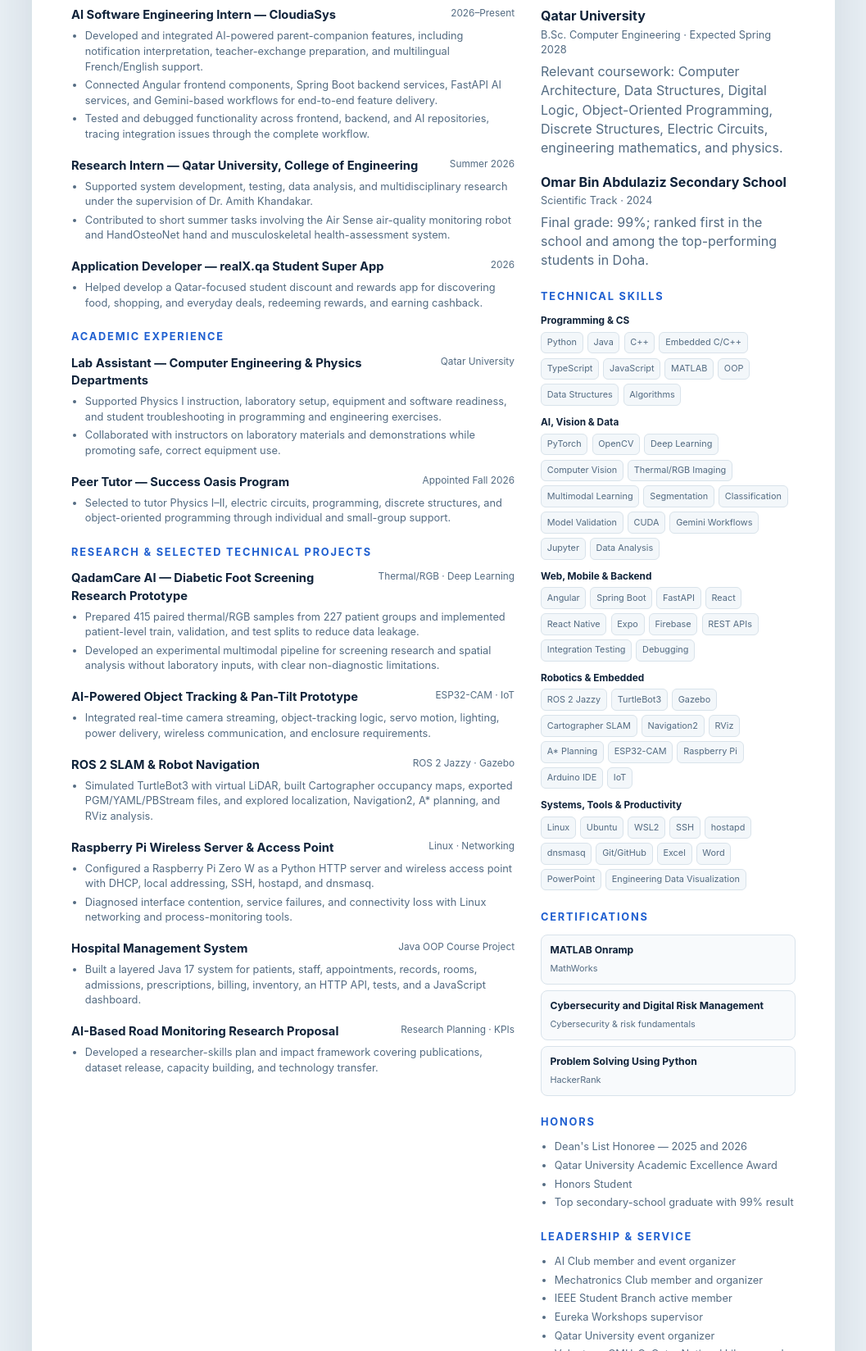
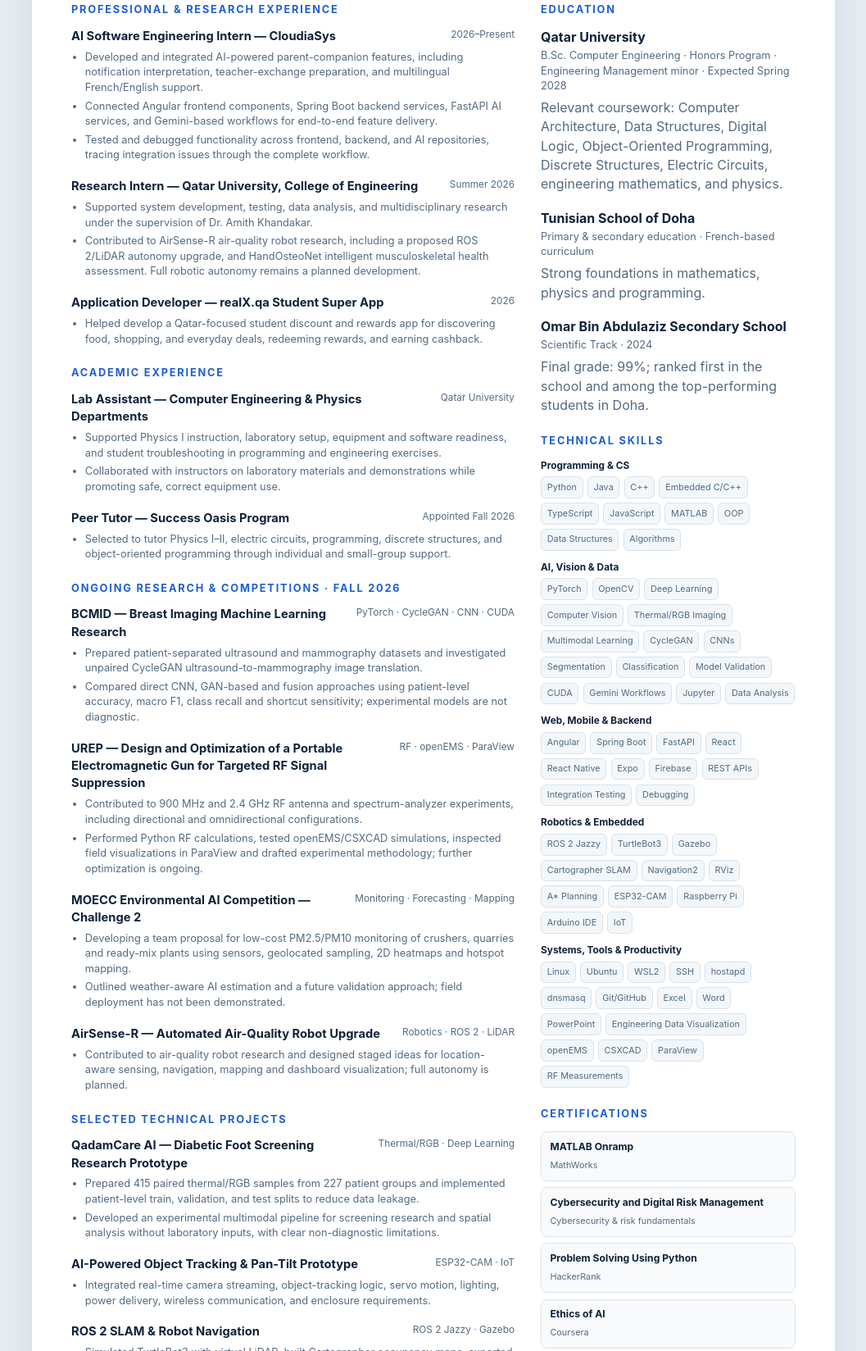
Before and after one commit to othmanayari049-wq/othmanayari049-wq, a website: page resume.html in a window 1280 px wide. Shown: the part 484-2132 px from the top of the page at 82% size, without its empty margins (111-1168 px from the left). Drawn offline with Linux system fonts and the light colour scheme.

Commit message:
Align public resume with Fall 2026 research and French background

```diff
--- a/resume.html
+++ b/resume.html
@@ -49,24 +49,24 @@
   <div class="toolbar">
     <a href="index.html">← Portfolio</a>
     <a href="mailto:ma2407342@qu.edu.qa">Email</a>
-    <a href="https://github.com/othmanayari049-wq" target="_blank" rel="noreferrer">GitHub</a>
+    <a href="https://github.com/othmanayari049-wq" target="_blank" rel="noreferrer">GitHub</a><a href="https://www.linkedin.com/in/mohamed-a-a3286b260/" target="_blank" rel="noopener noreferrer">LinkedIn</a>
     <button type="button" onclick="window.print()">Print / Save PDF</button>
   </div>
 
   <main class="page">
     <header>
       <div><h1>Mohamed Othman Ayari</h1><p class="role">Computer Engineering Undergraduate | AI Software Engineering | Embedded Systems</p></div>
-      <div class="contact"><span>Doha, Qatar</span><a href="mailto:ma2407342@qu.edu.qa">ma2407342@qu.edu.qa</a><a href="mailto:othmanayari049@gmail.com">othmanayari049@gmail.com</a><a href="https://github.com/othmanayari049-wq">github.com/othmanayari049-wq</a></div>
+      <div class="contact"><span>Doha, Qatar</span><a href="mailto:ma2407342@qu.edu.qa">ma2407342@qu.edu.qa</a><a href="mailto:othmanayari049@gmail.com">othmanayari049@gmail.com</a><a href="https://github.com/othmanayari049-wq">github.com/othmanayari049-wq</a><a href="https://www.linkedin.com/in/mohamed-a-a3286b260/">LinkedIn profile</a></div>
     </header>
 
-    <section><h2>Professional Profile</h2><p class="summary">Computer Engineering undergraduate at Qatar University with hands-on experience developing AI-enabled web features using Angular, Spring Boot, FastAPI, and Gemini-based workflows. Research and project experience spans computer vision, robotics, embedded systems, Linux networking, and data analysis. Two-time Dean's List honoree known for disciplined debugging, technical communication, and multidisciplinary teamwork.</p></section>
+    <section><h2>Professional Profile</h2><p class="summary">Computer Engineering undergraduate at Qatar University, Honors Program student, and Engineering Management minor with a French-curriculum background from the Tunisian School of Doha. Strong foundations in mathematics, physics, and programming. Experience across AI software engineering, breast-imaging machine learning, RF experimentation and simulation, robotics, embedded systems, and environmental AI. Dean’s List honoree (2025, 2026).</p></section>
 
     <div class="two">
       <div>
         <section>
           <h2>Professional & Research Experience</h2>
           <article class="item"><div class="item-head"><strong>AI Software Engineering Intern — CloudiaSys</strong><span>2026–Present</span></div><ul><li>Developed and integrated AI-powered parent-companion features, including notification interpretation, teacher-exchange preparation, and multilingual French/English support.</li><li>Connected Angular frontend components, Spring Boot backend services, FastAPI AI services, and Gemini-based workflows for end-to-end feature delivery.</li><li>Tested and debugged functionality across frontend, backend, and AI repositories, tracing integration issues through the complete workflow.</li></ul></article>
-          <article class="item"><div class="item-head"><strong>Research Intern — Qatar University, College of Engineering</strong><span>Summer 2026</span></div><ul><li>Supported system development, testing, data analysis, and multidisciplinary research under the supervision of Dr. Amith Khandakar.</li><li>Contributed to short summer tasks involving the Air Sense air-quality monitoring robot and HandOsteoNet hand and musculoskeletal health-assessment system.</li></ul></article>
+          <article class="item"><div class="item-head"><strong>Research Intern — Qatar University, College of Engineering</strong><span>Summer 2026</span></div><ul><li>Supported system development, testing, data analysis, and multidisciplinary research under the supervision of Dr. Amith Khandakar.</li><li>Contributed to AirSense-R air-quality robot research, including a proposed ROS 2/LiDAR autonomy upgrade, and HandOsteoNet intelligent musculoskeletal health assessment. Full robotic autonomy remains a planned development.</li></ul></article>
           <article class="item"><div class="item-head"><strong>Application Developer — realX.qa Student Super App</strong><span>2026</span></div><ul><li>Helped develop a Qatar-focused student discount and rewards app for discovering food, shopping, and everyday deals, redeeming rewards, and earning cashback.</li></ul></article>
         </section>
 
@@ -77,7 +77,14 @@
         </section>
 
         <section>
-          <h2>Research & Selected Technical Projects</h2>
+          <h2>Ongoing Research & Competitions · Fall 2026</h2>
+          <article class="item"><div class="item-head"><strong>BCMID — Breast Imaging Machine Learning Research</strong><span>PyTorch · CycleGAN · CNN · CUDA</span></div><ul><li>Prepared patient-separated ultrasound and mammography datasets and investigated unpaired CycleGAN ultrasound-to-mammography image translation.</li><li>Compared direct CNN, GAN-based and fusion approaches using patient-level accuracy, macro F1, class recall and shortcut sensitivity; experimental models are not diagnostic.</li></ul></article>
+          <article class="item"><div class="item-head"><strong>UREP — Design and Optimization of a Portable Electromagnetic Gun for Targeted RF Signal Suppression</strong><span>RF · openEMS · ParaView</span></div><ul><li>Contributed to 900 MHz and 2.4 GHz RF antenna and spectrum-analyzer experiments, including directional and omnidirectional configurations.</li><li>Performed Python RF calculations, tested openEMS/CSXCAD simulations, inspected field visualizations in ParaView and drafted experimental methodology; further optimization is ongoing.</li></ul></article>
+          <article class="item"><div class="item-head"><strong>MOECC Environmental AI Competition — Challenge 2</strong><span>Monitoring · Forecasting · Mapping</span></div><ul><li>Developing a team proposal for low-cost PM2.5/PM10 monitoring of crushers, quarries and ready-mix plants using sensors, geolocated sampling, 2D heatmaps and hotspot mapping.</li><li>Outlined weather-aware AI estimation and a future validation approach; field deployment has not been demonstrated.</li></ul></article>
+          <article class="item"><div class="item-head"><strong>AirSense-R — Automated Air-Quality Robot Upgrade</strong><span>Robotics · ROS 2 · LiDAR</span></div><ul><li>Contributed to air-quality robot research and designed staged ideas for location-aware sensing, navigation, mapping and dashboard visualization; full autonomy is planned.</li></ul></article>
+         </section>
+         <section>
+          <h2>Selected Technical Projects</h2>
           <article class="item"><div class="item-head"><strong>QadamCare AI — Diabetic Foot Screening Research Prototype</strong><span>Thermal/RGB · Deep Learning</span></div><ul><li>Prepared 415 paired thermal/RGB samples from 227 patient groups and implemented patient-level train, validation, and test splits to reduce data leakage.</li><li>Developed an experimental multimodal pipeline for screening research and spatial analysis without laboratory inputs, with clear non-diagnostic limitations.</li></ul></article>
           <article class="item"><div class="item-head"><strong>AI-Powered Object Tracking & Pan-Tilt Prototype</strong><span>ESP32-CAM · IoT</span></div><ul><li>Integrated real-time camera streaming, object-tracking logic, servo motion, lighting, power delivery, wireless communication, and enclosure requirements.</li></ul></article>
           <article class="item"><div class="item-head"><strong>ROS 2 SLAM & Robot Navigation</strong><span>ROS 2 Jazzy · Gazebo</span></div><ul><li>Simulated TurtleBot3 with virtual LiDAR, built Cartographer occupancy maps, exported PGM/YAML/PBStream files, and explored localization, Navigation2, A* planning, and RViz analysis.</li></ul></article>
@@ -88,23 +95,23 @@
       </div>
 
       <aside>
-        <section><h2>Education</h2><article class="item"><strong>Qatar University</strong><em>B.Sc. Computer Engineering · Expected Spring 2028</em><p class="summary">Relevant coursework: Computer Architecture, Data Structures, Digital Logic, Object-Oriented Programming, Discrete Structures, Electric Circuits, engineering mathematics, and physics.</p></article><article class="item"><strong>Omar Bin Abdulaziz Secondary School</strong><em>Scientific Track · 2024</em><p class="summary">Final grade: 99%; ranked first in the school and among the top-performing students in Doha.</p></article></section>
+        <section><h2>Education</h2><article class="item"><strong>Qatar University</strong><em>B.Sc. Computer Engineering · Honors Program · Engineering Management minor · Expected Spring 2028</em><p class="summary">Relevant coursework: Computer Architecture, Data Structures, Digital Logic, Object-Oriented Programming, Discrete Structures, Electric Circuits, engineering mathematics, and physics.</p></article><article class="item"><strong>Tunisian School of Doha</strong><em>Primary & secondary education · French-based curriculum</em><p class="summary">Strong foundations in mathematics, physics and programming.</p></article><article class="item"><strong>Omar Bin Abdulaziz Secondary School</strong><em>Scientific Track · 2024</em><p class="summary">Final grade: 99%; ranked first in the school and among the top-performing students in Doha.</p></article></section>
 
         <section><h2>Technical Skills</h2>
           <div class="skill-group"><strong>Programming & CS</strong><div class="tags"><span>Python</span><span>Java</span><span>C++</span><span>Embedded C/C++</span><span>TypeScript</span><span>JavaScript</span><span>MATLAB</span><span>OOP</span><span>Data Structures</span><span>Algorithms</span></div></div>
-          <div class="skill-group"><strong>AI, Vision & Data</strong><div class="tags"><span>PyTorch</span><span>OpenCV</span><span>Deep Learning</span><span>Computer Vision</span><span>Thermal/RGB Imaging</span><span>Multimodal Learning</span><span>Segmentation</span><span>Classification</span><span>Model Validation</span><span>CUDA</span><span>Gemini Workflows</span><span>Jupyter</span><span>Data Analysis</span></div></div>
+          <div class="skill-group"><strong>AI, Vision & Data</strong><div class="tags"><span>PyTorch</span><span>OpenCV</span><span>Deep Learning</span><span>Computer Vision</span><span>Thermal/RGB Imaging</span><span>Multimodal Learning</span><span>CycleGAN</span><span>CNNs</span><span>Segmentation</span><span>Classification</span><span>Model Validation</span><span>CUDA</span><span>Gemini Workflows</span><span>Jupyter</span><span>Data Analysis</span></div></div>
           <div class="skill-group"><strong>Web, Mobile & Backend</strong><div class="tags"><span>Angular</span><span>Spring Boot</span><span>FastAPI</span><span>React</span><span>React Native</span><span>Expo</span><span>Firebase</span><span>REST APIs</span><span>Integration Testing</span><span>Debugging</span></div></div>
           <div class="skill-group"><strong>Robotics & Embedded</strong><div class="tags"><span>ROS 2 Jazzy</span><span>TurtleBot3</span><span>Gazebo</span><span>Cartographer SLAM</span><span>Navigation2</span><span>RViz</span><span>A* Planning</span><span>ESP32-CAM</span><span>Raspberry Pi</span><span>Arduino IDE</span><span>IoT</span></div></div>
-          <div class="skill-group"><strong>Systems, Tools & Productivity</strong><div class="tags"><span>Linux</span><span>Ubuntu</span><span>WSL2</span><span>SSH</span><span>hostapd</span><span>dnsmasq</span><span>Git/GitHub</span><span>Excel</span><span>Word</span><span>PowerPoint</span><span>Engineering Data Visualization</span></div></div>
+          <div class="skill-group"><strong>Systems, Tools & Productivity</strong><div class="tags"><span>Linux</span><span>Ubuntu</span><span>WSL2</span><span>SSH</span><span>hostapd</span><span>dnsmasq</span><span>Git/GitHub</span><span>Excel</span><span>Word</span><span>PowerPoint</span><span>Engineering Data Visualization</span><span>openEMS</span><span>CSXCAD</span><span>ParaView</span><span>RF Measurements</span></div></div>
         </section>
 
-        <section><h2>Certifications</h2><div class="cert-list"><div class="cert"><strong>MATLAB Onramp</strong><span>MathWorks</span></div><div class="cert"><strong>Cybersecurity and Digital Risk Management</strong><span>Cybersecurity & risk fundamentals</span></div><div class="cert"><strong>Problem Solving Using Python</strong><span>HackerRank</span></div></div></section>
+        <section><h2>Certifications</h2><div class="cert-list"><div class="cert"><strong>MATLAB Onramp</strong><span>MathWorks</span></div><div class="cert"><strong>Cybersecurity and Digital Risk Management</strong><span>Cybersecurity & risk fundamentals</span></div><div class="cert"><strong>Problem Solving Using Python</strong><span>HackerRank</span></div><div class="cert"><strong>Ethics of AI</strong><span>Coursera</span></div></div></section>
 
         <section><h2>Honors</h2><ul><li>Dean's List Honoree — 2025 and 2026</li><li>Qatar University Academic Excellence Award</li><li>Honors Student</li><li>Top secondary-school graduate with 99% result</li></ul></section>
 
         <section><h2>Leadership & Service</h2><ul><li>AI Club member and event organizer</li><li>Mechatronics Club member and organizer</li><li>IEEE Student Branch active member</li><li>Eureka Workshops supervisor</li><li>Qatar University event organizer</li><li>Volunteer: CMU-Q, Qatar National Library, and Hamad Hospital</li></ul></section>
 
-        <section><h2>Languages</h2><p class="summary">Arabic — Native<br>English — Fluent<br>French — Intermediate</p></section>
+        <section><h2>Languages</h2><p class="summary">Arabic — Native<br>English — Fluent<br>French — Fluent</p></section>
       </aside>
     </div>
 
```
